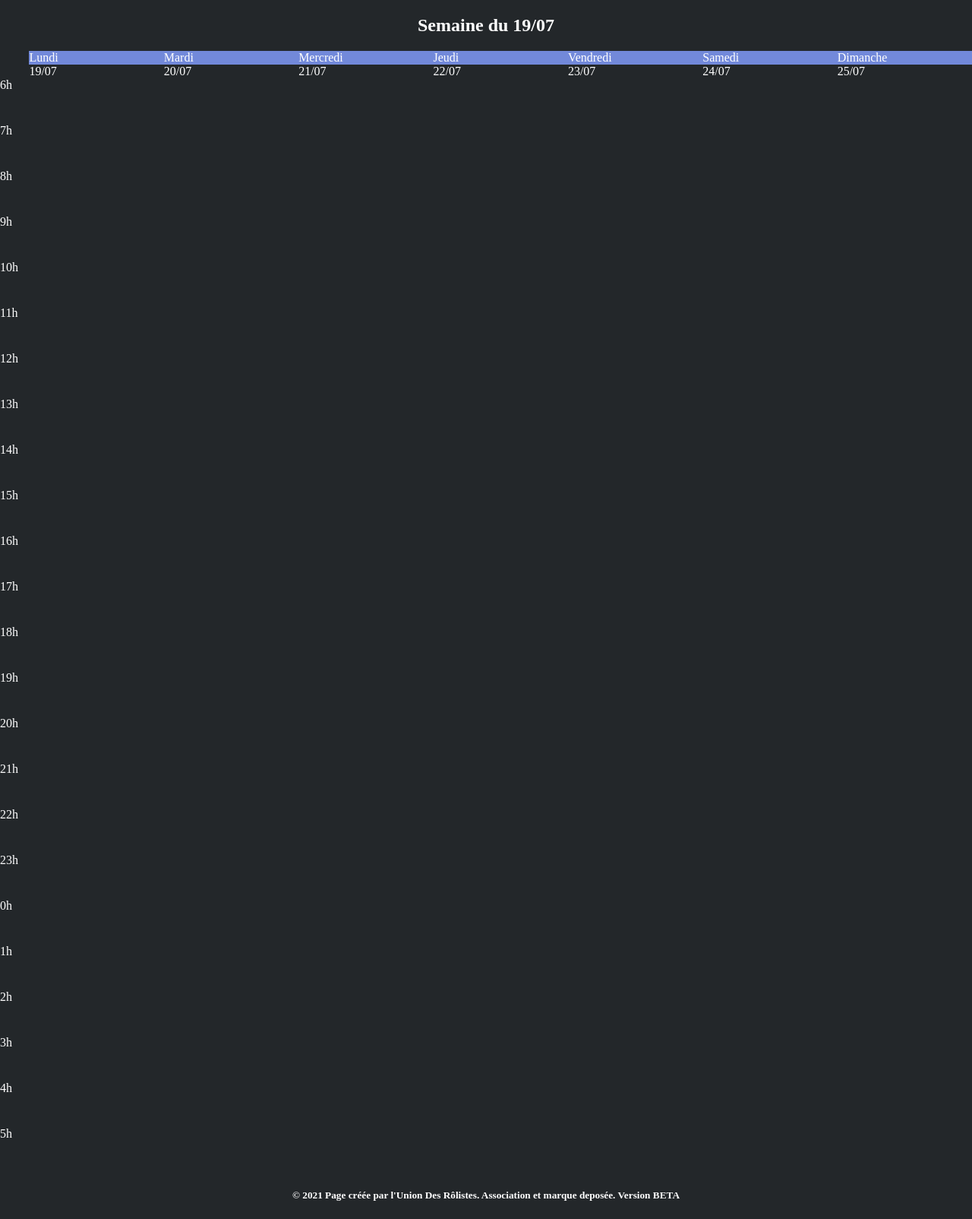
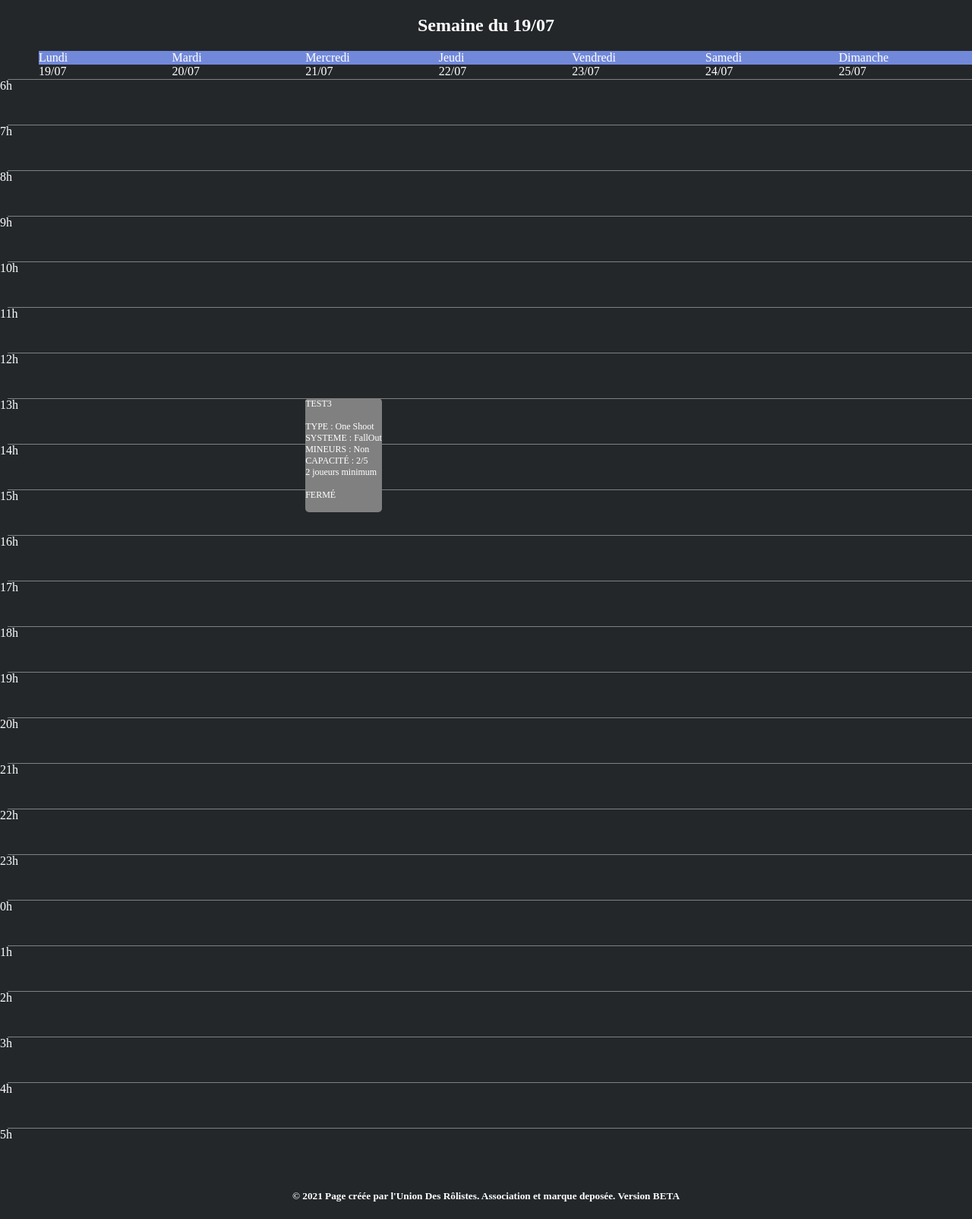
Before and after one commit to UnionRolistes/PageJDR, a PHP site: page /Calendar/index.php in a window 1280 px wide. Shown: the part 80-1684 px from the top of the page at 76% size. Before the commit the page ends 1660 px from the top, so only its background shows below. Run offline with PHP 8.4, Linux system fonts and the light colour scheme.

Commit message:
Prototype affichage de parties
Affichage dans les cases automatiquement à partir de l'heure, durée et jour. Affichage non définitif

```diff
--- a/Calendar/TODO.txt
+++ b/Calendar/TODO.txt
@@ -4,3 +4,5 @@
 Ajouts potentiels :
 -   après un clic pour changer de semaine, curseur en mode chargement jusqu'à réception de la
     nouvelle semaine
+Colonne du jour qui s'étend horizontalement quand plusieurs parties sont prévues au meme moment
+Clic sur l'inscription qui envoie directement au message d'annonce, et non juste le canal Planning jdr ?
--- a/Calendar/css/styleCalendar.css
+++ b/Calendar/css/styleCalendar.css
@@ -46,15 +46,18 @@ ul{
   padding: 0;
 }
 
-.calendar-container{
+.calendar{
   display: grid;
   grid-template-columns: 50px auto;
   grid-template-rows: auto;
   gap: 1px 1px;
   grid-template-areas:
-  ". header"
+  ".header"
   "timeslots-container main"; /*Definit les areas*/
 
+  overflow-x: auto;
+  overflow-y: hidden;
+  white-space: nowrap;
 }
 
 .weekDays,
@@ -70,7 +73,6 @@ ul{
 .header{
   background: #23272A;
   grid-area: header;
-  margin-left: 3%;
 }
 
 .timeslots-container{
@@ -93,21 +95,18 @@ ul{
   min-height: 2 em;
 }
 
-.hidden{
-  display: none;
-}
 
 
-/* Pour faire les lignes de grille :
+/* Pour faire les lignes de grille :*/
 .timeslots li::after{
   content: "";
   position: absolute;
   left: 10px;
   width: 100%;
   height: 1px;
-  background: lightgray;
+  background: 1px gray;
   z-index: 1;
-}*/
+}
 
 
 /*Pour les events (non fonctionnel)*/
@@ -115,21 +114,51 @@ ul{
 .event-container{
   display: grid;
   grid-template-columns: repeat(7, 1fr);
-  grid-template-rows: repeat(36, 1fr);
+  grid-template-rows: repeat(48, 1fr); /*24 heures x 2 divisions : On veut une précision à la demie heure près. Si on voulait 1/4 quart d'heure, on fait 24 x 4*/
   grid-area: main; /*Associe à l'area main*/
   position: relative;
 }
 
 .slot{
   position:absolute;
-  background: #7289DA;
+  background: green;
   border-radius: 5px;
-  z-index: 5;
+  z-index: 5; /*Pour afficher au 1er plan, au dessus des lignes*/
   font-size: 12px;
+  width: 150px auto;
+  overflow: auto;
+}
+.slot a{
+  color: white;
+  text-decoration: underline;
 }
 
-.slot-1{
-  height: 60px;
-  grid-row: 17;
-  grid-column: 1;
+
+/*
+Fonctionnement :
+.slotTest{
+
+  height: 60px; 60px = 1 heure, 90 px=1h30, etc..
+  grid-row: 11; Impair = heure pile. Pair = demie heure. Pour afficher un event pour X heure pile, on fait grid-row: (X-5)*2 - 1. (X-5)*2 pour X heure et demie  (-5 car on commence à 6h)
+  grid-column: 3; De 1 à 7, correspond aux 7 jours de la semaine
 }
+*/
+
+/*TODO : probleme, les events ne s'alignent pas bien avec les colonnes + Plus on est loin dans la semaine, plus la case de partie se retrecie en largeur
+Ecrire dans la doc la dépendance entre nom des types et code couleur. Optimisable en passant les types dans un xml
+Demander ce qui se passe actuellement si une partie est complète (on peut encore s'inscrire)*/
+
+/*Pour le responsive et affichage mobile :*/
+@-ms-viewport {
+  width: device-width;
+}
+
+
+@media screen and (max-width:745px){
+  /* Pour les ecrans de moins de 745 pixels de large */
+
+  .slot{
+    width: 15% auto;
+  }
+
+}
--- /dev/null
+++ b/Calendar/data/events.xml
@@ -0,0 +1,63 @@
+<?xml version="1.0" encoding="utf-8"?>
+<parties>
+    <partie>
+        <titre>TEST</titre>
+        <capacite>4</capacite>
+        <minimum>2</minimum>
+        <inscrits>3</inscrits>
+        <date>2021-07-13</date>
+        <heure>12h00</heure>
+        <duree>3h00</duree>
+        <type>Campagne</type>
+        <mj>Dubant#5540</mj>
+        <systeme>FallOut</systeme>
+        <pjMineur>Oui</pjMineur>
+        <plateformes>Discord</plateformes>
+        <details>Description</details>
+    </partie>
+    <partie>
+        <titre>TEST2</titre>
+        <capacite>4</capacite>
+        <minimum>2</minimum>
+        <inscrits>4</inscrits>
+        <date>2021-07-16</date>
+        <heure>13h30</heure>
+        <duree>3h</duree>
+        <type>Initiation</type>
+        <mj>Dubant#5540</mj>
+        <systeme>FallOut</systeme>
+        <pjMineur>Oui</pjMineur>
+        <plateformes>Discord</plateformes>
+        <details>Description blabala blablab a blabala blablab blabala blablab blabala blablab</details>
+    </partie>
+    <partie>
+        <titre>TEST3</titre>
+        <capacite>5</capacite>
+        <minimum>2</minimum>
+        <inscrits>2</inscrits>
+        <date>2021-07-21</date>
+        <heure>13h00</heure>
+        <duree>2h30</duree>
+        <type>One Shoot</type>
+        <mj>Dubant#5540</mj>
+        <systeme>FallOut</systeme>
+        <pjMineur>Non</pjMineur>
+        <plateformes>Discord</plateformes>
+        <details>Description blabala blablab a blabala blablab blabala blablab blabala blablab</details>
+    </partie>
+    <partie>
+        <titre>TEST4</titre>
+        <capacite>6</capacite>
+        <minimum>2</minimum>
+        <inscrits>1</inscrits>
+        <date>2021-07-7</date>
+        <heure>13h00</heure>
+        <duree>3h30</duree>
+        <type>Scénario</type>
+        <mj>Dubant#5540</mj>
+        <systeme>FallOut</systeme>
+        <pjMineur>Non</pjMineur>
+        <plateformes>Discord</plateformes>
+        <details>Description blabala blablab a blabala blablab blabala blablab blabala blablab</details>
+    </partie>
+</parties>
--- a/Calendar/index.php
+++ b/Calendar/index.php
@@ -2,12 +2,12 @@
 <html lang="fr" dir="ltr">
 <head>
     <meta charset="utf-8">
-    <meta name="viewport" content="width=device-width, initial-scale=1, shrink-to-fit=no">
+    <meta name="viewport" content="width=device-width, initial-scale=1">
     <title>Le calendrier</title>
 
     <link rel="stylesheet" href="css/styleCalendar.css">
-    <link rel="icon" type="image/png" href="https://cdn.discordapp.com/attachments/457233258661281793/458727800048713728/dae-cmd.png">
-    <script type="text/javascript" src="js/scriptDates.js"></script>
+    <link rel="icon" type="image/png" href="https://cdn.discordapp.com/attachments/652207549168484352/862020088788942868/ur-bl2.png">
+    <script type="text/javascript" src="js/requestCalendar.js"></script>
 </head>
 <body>
     <header class="flex-horizontal">
--- a/Calendar/js/requestCalendar.js
+++ b/Calendar/js/requestCalendar.js
@@ -27,7 +27,7 @@ function goTo(timeInterval) {
         'application/x-www-form-urlencoded ;charset=utf-8'
     );
 
-    xhr.send(`timeInterval=${timeInterval}`);
+    xhr.send(`timeInterval=${timeInterval}&ajax=ajax`);
 }
 
 for (btn of document.getElementsByClassName("btn-change")) {
--- a/Calendar/php/calendarWeeks.php
+++ b/Calendar/php/calendarWeeks.php
@@ -1,4 +1,4 @@
-<!-- Génére le calendrier d'une semaine -->
+<!-- Génère le calendrier d'une semaine -->
 
 <?php
     if (session_status() != PHP_SESSION_ACTIVE)
@@ -16,12 +16,13 @@
             $_SESSION['monday'] = $_SESSION['monday']->add(date_interval_create_from_date_string($_POST['timeInterval']));
 
 
-    $monday = $_SESSION['monday']
+    $monday = $_SESSION['monday'];
 ?>
 
+<h2 class="titleCenter">Semaine du <?=$monday->format("d/m") ?></h2>
 <section class="calendar">
-    <h2 class="titleCenter">Semaine du <?= $monday->format("d/m") ?></h2>
 
+    <div></div> <!--Pour la case vide en haut à gauche du calendrier -->
     <div class="header">
         <ul class="weekDays">
             <?php
@@ -49,4 +50,76 @@
             ?>
         </ul>
     </div>
+
+
+
+    <!-- Affichage des parties -->
+    <div class="event-container">
+
+        <?php
+        $path="data/events.xml";
+        if (isset($_POST['ajax'])){$path="../data/events.xml";} //Car les liens absolus ne marchent pas, et apres un appel Ajax c'est le fichier php/calendarWeeks qui est appelé, et plus index.php
+
+        # Get the events from an xml file / From Discord
+        if (!file_exists($path)) {
+            exit('Echec lors de la récupération des parties');
+        }
+        $xml = simplexml_load_file($path);
+
+
+
+        foreach ($xml->partie as $partie) {
+
+            $date=new DateTimeImmutable($partie->date);
+            if ($date>=$monday && $date<=$monday->add(date_interval_create_from_date_string('6 days')) ){ //Si la date est dans la semaine actuellement simulée
+
+                //Durée :
+                $duree=explode("h", "$partie->duree"); //Sépare X h Y en X et Y
+                if ($duree[1]=="00" || $duree[1]==""){ $demieDuree=0;}
+                else{$demieDuree=1;}
+
+                $height=60*$duree[0]+30*$demieDuree;
+
+                //Heure de début :
+                $heure=explode("h", "$partie->heure");
+                if ($heure[1]=="00" || $heure[1]==""){ $demieHeure=0;}
+                else{$demieHeure=1;}
+                if ($heure[1]==""){$heure[1]="00";}//Utilisé plus tard pour détecter si l'heure est passée
+
+                $row=($heure[0]-5)*2-1+1*$demieHeure;
+                //Permet de detecter les demies heures.
+                //NOTE : Ici je fais une précision à la demie heure près. Une partie comprise entre Xh00 et Xh30, ou entre Xh30 et X+1h00 sera affichée à Xh30.
+                //Comme toutes les parties que j'ai vu sont à heure pile ou demies. A demander à Dae si il veut une precision au 1/4 heure près
+
+                //Jour :
+                $column=date('w', strtotime($partie->date)); //Sort l'index du jour dans sa semaine. 0 pour dimanche, 1 pour lundi, etc.
+
+
+                //Code couleur :
+               /* if ($partie->type == "Initiation"){$color="green";}
+                if ($partie->type == "One Shoot"){$color="rgb(194, 194, 21)";}
+                if ($partie->type == "Scénario"){$color="blue";}
+                if ($partie->type == "Campagne"){$color="red";}*/
+
+                $color="green";//Par défaut, places disponibles
+                $inscription='<a href="#">Details et inscription</a>'; //Par défaut
+
+                if ($partie->inscrits >= $partie->minimum){$color="rgb(194, 194, 21)";}//Si on a le nombre de joueurs minimum
+                if (intval($partie->inscrits) >= intval($partie->capacite)){ $inscription="COMPLET";$color="rgb(255, 17, 17)";} //Si c'est complet
+                if (new DateTime($partie->date.' '.$heure[0].':'.$heure[1].":00") < new DateTime()){$color="gray"; $inscription="FERMÉ";} //Si la date est passée
+
+
+                echo '<div class="slot" style="height: '.$height.'px;grid-row: '.$row.';grid-column: '.$column.'; background: '.$color.'">'.$partie->titre.'<br><br>';
+                echo 'TYPE : '.$partie->type.'<br>';
+                echo 'SYSTEME : '.$partie->systeme.'<br>';
+                echo 'MINEURS : '.$partie->pjMineur.'<br>';
+                echo 'CAPACITÉ : '.$partie->inscrits.'/'.$partie->capacite.'<br>';
+                echo $partie->minimum.' joueurs minimum';
+                echo '<br><br>'.$inscription;
+                echo '</div>';
+            }
+        } ?>
+
+    </div>
+
 </section>
```
